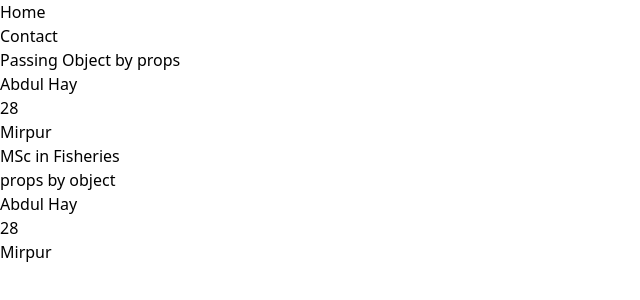
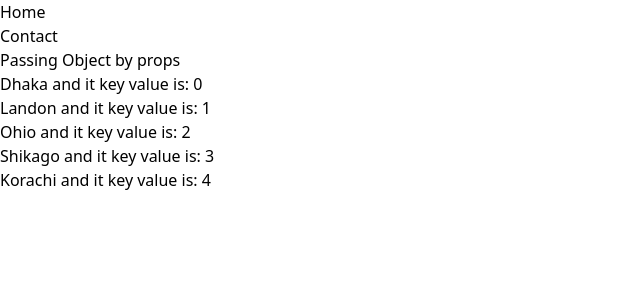
Before and after one commit to abdulhay103/vite-project, a React (Vite) app: page / in a window 1280 px wide. Shown: the top 300 px of the page, without its empty margins (0-640 px from the left). Built offline with nearby package versions, Linux system fonts and the light colour scheme.

Commit message:
function pass done

```diff
--- /dev/null
+++ b/src/assets/datas/citiesArray.js
@@ -0,0 +1,2 @@
+let cities = ["Dhaka", "Landon", "Ohio", "Shikago", "Korachi"];
+export default cities;
--- a/src/components/Hero.jsx
+++ b/src/components/Hero.jsx
@@ -1,19 +1,19 @@
 import HeroText from "./HeroText";
-import HeroObject from "./HeroObject";
-// let cities = ["Dhaka", "Landon", "Ohio", "Shikago", "Korachi"];
+import cities from "../assets/datas/citiesArray"
 const Hero = () => {
-    let myArray=["Abdul Hay", 28, "Mirpur", "MSc in Fisheries"];
-    let myObj = {
-        name: "Abdul Hay",
-        age:28,
-        address: "Mirpur",
+
+    function cityReader() {
+        if(cities){
+            return cities.map((city, index)=>{
+                return <li key={index}>{city} and it key value is: {index}</li>
+            })
+        }
     }
 
     return (
         <div className="px-10">
             <h1 className='text-xl font-bold text-red-700 text-center'>Passing Object by props</h1>
-            <HeroText datas={myArray}/>
-            <HeroObject objects ={myObj} />
+            <HeroText myFun={cityReader}/>
         </div>
     );
 }
--- a/src/components/HeroText.jsx
+++ b/src/components/HeroText.jsx
@@ -1,12 +1,9 @@
-const HeroText = (props) => {
-    let datas = props.datas;
+const HeroText = ({myFun}) => {
 
     return (
         <div>
             <ul>
-                {datas.map((data, index) => {
-                    return <li key={index}>{data}</li>;
-                })}
+                {myFun()}
             </ul>
         </div>
     );
```
